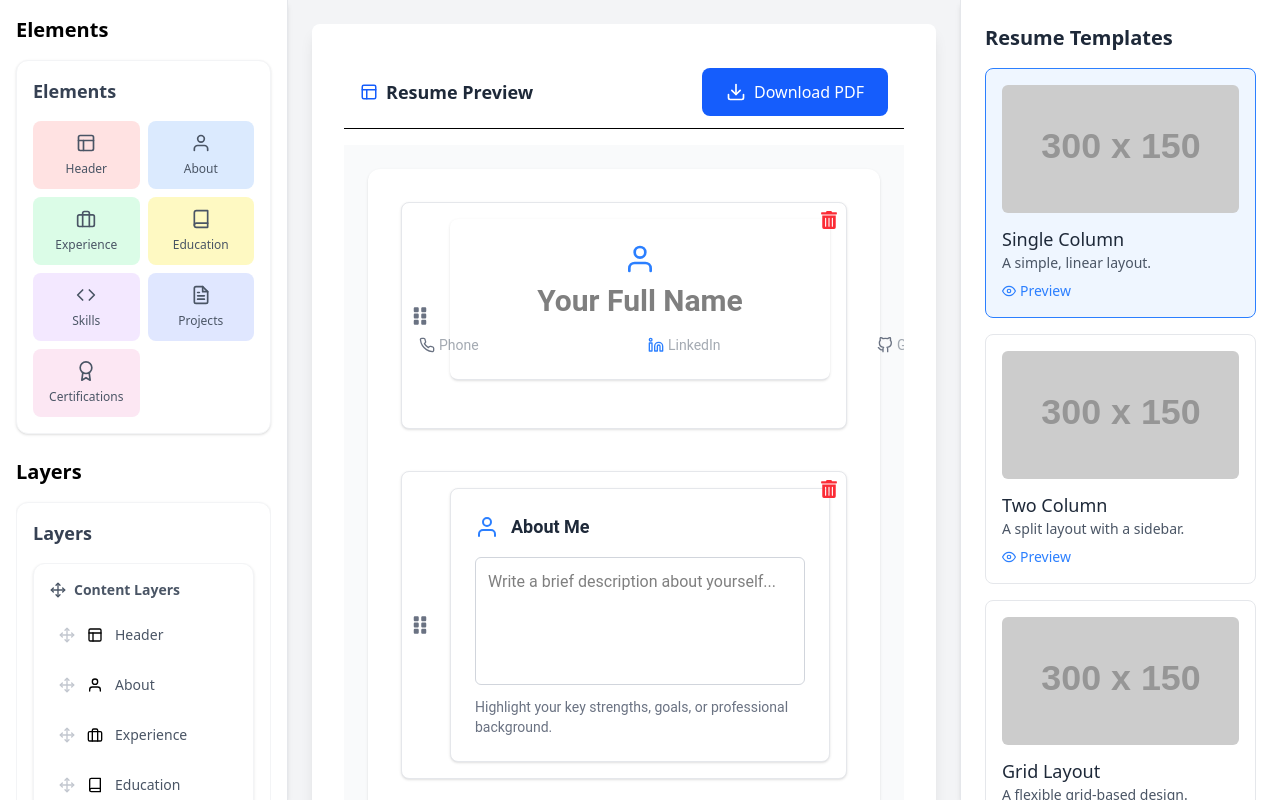
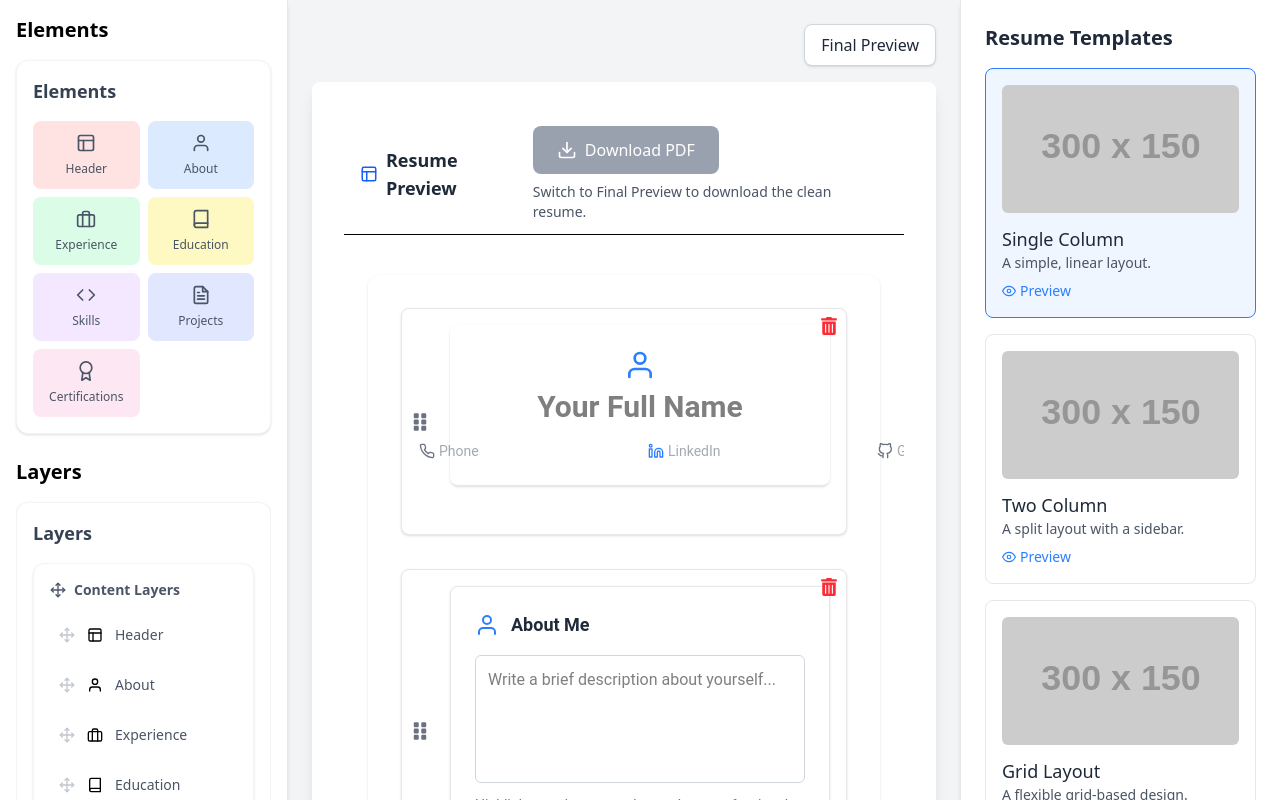
Before and after one commit to rajatsharmaji/resume-builder-surface, a React (Vite) app: page / in a window 1280 px wide. Built offline with nearby package versions, Linux system fonts and the light colour scheme.

Commit message:
fix: preview mode added for about section

```diff
--- a/src/components/AboutSection.jsx
+++ b/src/components/AboutSection.jsx
@@ -1,38 +1,49 @@
-// src/components/AboutSection.jsx
-import { useContext } from "react";
+import { useContext, useState } from "react";
 import PropTypes from "prop-types";
-import { FiUser } from "react-icons/fi"; // Import an icon for visual appeal
+import { FiUser } from "react-icons/fi";
 import { ResumeContext } from "../context/resume-context";
 
-const AboutSection = ({ sectionId }) => {
+const AboutSection = ({ sectionId, finalMode = false }) => {
   const { sectionsData, updateSectionContent } = useContext(ResumeContext);
+  const initialValue = sectionsData[sectionId]?.content.about || "";
+  const [about, setAbout] = useState(initialValue);
 
-  // Retrieve the 'about' content for this section
-  const about = sectionsData[sectionId]?.content.about || "";
+  // Update local state on each keystroke without updating context immediately.
+  const handleChange = (e) => {
+    setAbout(e.target.value);
+  };
 
+  // When the user leaves the textarea (onBlur), update the global context.
+  const handleBlur = () => {
+    updateSectionContent(sectionId, { about });
+  };
+
+  if (finalMode) {
+    // Render a clean, minimal version for the final resume
+    return (
+      <div className="mb-4">
+        <h3 className="text-xl font-semibold text-gray-800 mb-2">About Me</h3>
+        <p className="text-gray-700 whitespace-pre-wrap">{about}</p>
+      </div>
+    );
+  }
+
+  // Render the editable version with borders, textarea, etc.
   return (
-    <div className="border border-gray-200 rounded-lg p-6 bg-white shadow-sm">
-      {/* Header with Icon */}
+    <div className="border border-gray-200 rounded-lg p-6 bg-white shadow-sm mb-4">
       <div className="flex items-center gap-3 mb-4">
         <FiUser size={24} className="text-blue-500" />
         <h3 className="text-lg font-semibold text-gray-800">About Me</h3>
       </div>
-
-      {/* Textarea for User Input */}
       <textarea
         placeholder="Write a brief description about yourself..."
         className="block w-full h-32 p-3 border border-gray-300 rounded-md focus:outline-none focus:ring-2 focus:ring-blue-500 focus:border-transparent resize-none"
         value={about}
-        onChange={(e) =>
-          updateSectionContent(sectionId, { about: e.target.value })
-        }
+        onChange={handleChange}
+        onBlur={handleBlur}
       />
-
-      {/* Helper Text */}
-      <div className="mt-3 text-sm text-gray-500 flex items-center gap-2">
-        <span>
-          Highlight your key strengths, goals, or professional background.
-        </span>
+      <div className="mt-3 text-sm text-gray-500">
+        Highlight your key strengths, goals, or professional background.
       </div>
     </div>
   );
@@ -40,6 +51,7 @@ const AboutSection = ({ sectionId }) => {
 
 AboutSection.propTypes = {
   sectionId: PropTypes.number.isRequired,
+  finalMode: PropTypes.bool,
 };
 
 export default AboutSection;
--- a/src/components/DownloadButton.jsx
+++ b/src/components/DownloadButton.jsx
@@ -5,7 +5,12 @@ import jsPDF from "jspdf";
 import { parse, formatHex } from "culori";
 import domtoimage from "dom-to-image";
 
-const DownloadButton = ({ children, contentRef, className }) => {
+const DownloadButton = ({
+  children,
+  contentRef,
+  className,
+  disableDownload,
+}) => {
   const [isLoading, setIsLoading] = useState(false);
   const [error, setError] = useState(null);
 
@@ -49,9 +54,6 @@ const DownloadButton = ({ children, contentRef, className }) => {
       const clone = contentRef.current.cloneNode(true);
       prepareClonedContent(clone);
 
-      // Debugging: Log the processed HTML
-      console.log(clone.outerHTML);
-
       // Create a temporary container for rendering
       const tempContainer = document.createElement("div");
       tempContainer.style.cssText = "position: fixed; left: -9999px;";
@@ -74,7 +76,6 @@ const DownloadButton = ({ children, contentRef, className }) => {
     }
   };
 
-  // Update generatePDF to accept a data URL instead of a canvas
   const generatePDF = async (dataUrl) => {
     const pdf = new jsPDF("p", "mm", "a4");
     const pageWidth = pdf.internal.pageSize.getWidth();
@@ -99,8 +100,12 @@ const DownloadButton = ({ children, contentRef, className }) => {
     <div className="relative">
       <button
         onClick={handleDownload}
-        disabled={isLoading}
-        className={`inline-flex items-center gap-2 px-6 py-3 font-medium text-white bg-blue-600 rounded-lg hover:bg-blue-700 transition-colors ${className}`}
+        disabled={isLoading || disableDownload}
+        className={`inline-flex items-center gap-2 px-6 py-3 font-medium text-white rounded-lg transition-colors ${
+          disableDownload
+            ? "bg-gray-400 cursor-not-allowed"
+            : "bg-blue-600 hover:bg-blue-700"
+        } ${className}`}
       >
         {isLoading ? (
           <FiLoader className="animate-spin" />
@@ -109,6 +114,11 @@ const DownloadButton = ({ children, contentRef, className }) => {
         )}
         {children || "Download PDF"}
       </button>
+      {disableDownload && (
+        <p className="mt-2 text-sm text-gray-600">
+          Switch to Final Preview to download the clean resume.
+        </p>
+      )}
       {error && <p className="mt-2 text-sm text-red-600">{error}</p>}
     </div>
   );
@@ -119,6 +129,7 @@ DownloadButton.propTypes = {
   contentRef: PropTypes.shape({ current: PropTypes.instanceOf(Element) })
     .isRequired,
   className: PropTypes.string,
+  disableDownload: PropTypes.bool,
 };
 
 export default DownloadButton;
--- a/src/components/DraggableSection.jsx
+++ b/src/components/DraggableSection.jsx
@@ -1,6 +1,6 @@
 /* eslint-disable react/prop-types */
 // src/components/DraggableSection.jsx
-import { FaTrashAlt, FaGripVertical } from "react-icons/fa"; // Use FaTrashAlt for a cleaner trash icon
+import { FaTrashAlt, FaGripVertical } from "react-icons/fa";
 import HeaderSection from "./HeaderSection";
 import FooterSection from "./FooterSection";
 import EducationSection from "./EducationSection";
@@ -10,6 +10,7 @@ import AboutSection from "./AboutSection";
 import ProjectsSection from "./ProjectsSection";
 import CertificationsSection from "./CertificationsSection";
 
+// Map section "type" to the actual component
 const sectionComponents = {
   header: HeaderSection,
   footer: FooterSection,
@@ -21,9 +22,16 @@ const sectionComponents = {
   certifications: CertificationsSection,
 };
 
-const DraggableSection = ({ section, index, moveSection, removeSection }) => {
+const DraggableSection = ({
+  section,
+  index,
+  moveSection,
+  removeSection,
+  finalMode = false, // default false
+}) => {
   const Component = sectionComponents[section.type];
 
+  // Drag & drop only needed in edit mode
   const handleDragStart = (e) => {
     e.dataTransfer.setData("text/plain", section.id);
   };
@@ -34,35 +42,50 @@ const DraggableSection = ({ section, index, moveSection, removeSection }) => {
     moveSection(draggedId, index);
   };
 
+  // If finalMode, skip drag handle, delete icon, and fancy card styling
+  if (finalMode) {
+    return (
+      <div className="mb-4">
+        {Component ? (
+          <Component sectionId={section.id} finalMode />
+        ) : (
+          <p className="text-gray-500">Unknown Section Type</p>
+        )}
+      </div>
+    );
+  }
+
+  // Edit mode: show borders, drag handle, and trash icon
   return (
     <div
       draggable
       onDragStart={handleDragStart}
       onDrop={handleDrop}
       onDragOver={(e) => e.preventDefault()}
-      className="mb-4 border border-gray-200 rounded-lg p-4 bg-white shadow-sm relative transition-transform hover:shadow-md hover:-translate-y-1"
+      className="mb-4 border border-gray-200 rounded-lg p-4 bg-white shadow-sm
+                 relative transition-transform hover:shadow-md hover:-translate-y-1"
     >
-      {/* Drag Handle */}
+      {/* Drag handle */}
       <div
-        className="absolute top-1/2 left-2 transform -translate-y-1/2 cursor-grab text-gray-500 hover:text-gray-700"
+        className="absolute top-1/2 left-2 -translate-y-1/2 cursor-grab text-gray-500 hover:text-gray-700"
         title="Drag to reorder"
       >
         <FaGripVertical size={20} />
       </div>
 
-      {/* Delete Icon */}
+      {/* Delete icon */}
       <button
         onClick={() => removeSection(section.id)}
-        className="absolute top-2 right-2 text-red-500 hover:text-red-600 transition-colors duration-200 ease-in-out"
+        className="absolute top-2 right-2 text-red-500 hover:text-red-600 transition-colors duration-200"
         title="Delete section"
       >
-        <FaTrashAlt size={18} /> {/* Use FaTrashAlt for a cleaner look */}
+        <FaTrashAlt size={18} />
       </button>
 
-      {/* Render the section component */}
+      {/* Actual content */}
       <div className="pl-8">
         {Component ? (
-          <Component key={section.id} sectionId={section.id} />
+          <Component sectionId={section.id} finalMode={false} />
         ) : (
           <p className="text-gray-500">Unknown Section Type</p>
         )}
--- a/src/components/PreviewPanel.jsx
+++ b/src/components/PreviewPanel.jsx
@@ -16,7 +16,48 @@ const PreviewPanel = ({
   handleDrop,
   currentTemplate,
   customizations,
+  finalMode, // if true, show a clean final preview
 }) => {
+  /**
+   * SectionWrapper decides how each section is rendered.
+   * In finalMode, we skip borders and interactions entirely.
+   */
+  const SectionWrapper = ({ section, index }) => {
+    return (
+      <div
+        onContextMenu={(e) => {
+          // Only allow context menu if not in final mode
+          if (!finalMode) handleRightClick(e, section.id);
+        }}
+        className={
+          finalMode
+            ? "mb-4"
+            : "group relative hover:bg-gray-50 rounded-lg transition-all duration-200 border border-transparent hover:border-gray-200 mb-4"
+        }
+      >
+        <DraggableSection
+          section={section}
+          index={index}
+          finalMode={finalMode}
+          moveSection={moveSection}
+          removeSection={removeSection}
+        />
+      </div>
+    );
+  };
+
+  const EmptyColumnMessage = () => (
+    <div className="text-center p-6 bg-gray-50 rounded-lg border-2 border-dashed border-gray-200 text-gray-400">
+      Drag sections here to add content
+    </div>
+  );
+
+  /**
+   * Helper functions to render different layout templates:
+   * - Two-column
+   * - Grid
+   * - Single column
+   */
   const renderColumns = (leftTypes, rightTypes) => {
     const leftSections = sections.filter((s) => leftTypes.includes(s.type));
     const rightSections = sections.filter((s) => rightTypes.includes(s.type));
@@ -24,29 +65,14 @@ const PreviewPanel = ({
     return (
       <div className="grid grid-cols-1 md:grid-cols-2 gap-8">
         <div className="space-y-6">
-          {leftSections.map((section, index) => (
-            <SectionWrapper
-              key={section.id}
-              section={section}
-              index={index}
-              handleRightClick={handleRightClick}
-              moveSection={moveSection}
-              removeSection={removeSection}
-            />
+          {leftSections.map((section, i) => (
+            <SectionWrapper key={section.id} section={section} index={i} />
           ))}
           {leftSections.length === 0 && <EmptyColumnMessage />}
         </div>
-
         <div className="space-y-6">
-          {rightSections.map((section, index) => (
-            <SectionWrapper
-              key={section.id}
-              section={section}
-              index={index}
-              handleRightClick={handleRightClick}
-              moveSection={moveSection}
-              removeSection={removeSection}
-            />
+          {rightSections.map((section, i) => (
+            <SectionWrapper key={section.id} section={section} index={i} />
           ))}
           {rightSections.length === 0 && <EmptyColumnMessage />}
         </div>
@@ -56,46 +82,51 @@ const PreviewPanel = ({
 
   const renderGrid = () => (
     <div className="grid grid-cols-1 md:grid-cols-2 gap-4">
-      {sections.map((section, index) => (
-        <SectionWrapper
-          key={section.id}
-          section={section}
-          index={index}
-          handleRightClick={handleRightClick}
-          moveSection={moveSection}
-          removeSection={removeSection}
-        />
+      {sections.map((section, i) => (
+        <SectionWrapper key={section.id} section={section} index={i} />
       ))}
     </div>
   );
 
   const renderSingleColumn = () => (
     <div className="space-y-6">
-      {sections.map((section, index) => (
-        <SectionWrapper
-          key={section.id}
-          section={section}
-          index={index}
-          handleRightClick={handleRightClick}
-          moveSection={moveSection}
-          removeSection={removeSection}
-        />
+      {sections.map((section, i) => (
+        <SectionWrapper key={section.id} section={section} index={i} />
       ))}
     </div>
   );
 
   return (
     <div className="flex-1 flex flex-col gap-4 h-full">
-      {/* Header with Download Button */}
+      {/*
+        Top header bar:
+        - In edit mode, show "Resume Preview" + Download button (which can be disabled).
+        - In final mode, show a simpler header.
+      */}
+      {!finalMode && (
         <div className="flex items-center justify-between px-4 py-3 bg-white border-b">
           <h2 className="text-lg font-semibold flex items-center gap-2">
             <FiLayout className="text-blue-600" />
             <span className="text-gray-800">Resume Preview</span>
           </h2>
-        <DownloadButton contentRef={resumeRef} />
+          {/* Download button is disabled unless finalMode is toggled */}
+          <DownloadButton contentRef={resumeRef} disableDownload={!finalMode} />
         </div>
+      )}
 
-      {/* Preview Area */}
+      {finalMode && (
+        <div className="px-4 py-3 bg-white border-b">
+          <h2 className="text-lg font-semibold text-gray-800">
+            Final Resume Preview
+          </h2>
+          {/* If you want the download button visible in final mode, show it here: */}
+          <div className="mt-2">
+            <DownloadButton contentRef={resumeRef} disableDownload={false} />
+          </div>
+        </div>
+      )}
+
+      {/* Preview area */}
       <div
         className="flex-1 overflow-auto bg-gray-50 p-6"
         onDragOver={(e) => e.preventDefault()}
@@ -111,7 +142,8 @@ const PreviewPanel = ({
           ref={resumeRef}
           className="mx-auto max-w-4xl bg-white rounded-xl shadow-sm p-8 transition-all duration-300"
         >
-          {contextMenu && (
+          {/* Context Menu only in edit mode */}
+          {contextMenu && !finalMode && (
             <ContextMenu
               x={contextMenu.x}
               y={contextMenu.y}
@@ -120,6 +152,7 @@ const PreviewPanel = ({
             />
           )}
 
+          {/* Render based on the chosen template */}
           {currentTemplate === "two-column"
             ? renderColumns(
                 ["header", "about", "skills"],
@@ -134,27 +167,6 @@ const PreviewPanel = ({
   );
 };
 
-// Helper components
-const SectionWrapper = ({ section, index, handleRightClick, ...props }) => (
-  <div
-    onContextMenu={(e) => handleRightClick(e, section.id)}
-    className="group relative hover:bg-gray-50 rounded-lg transition-all duration-200 border border-transparent hover:border-gray-200"
-  >
-    <DraggableSection
-      section={section}
-      index={index}
-      {...props}
-      className="p-4 hover:bg-opacity-50 transition-colors"
-    />
-  </div>
-);
-
-const EmptyColumnMessage = () => (
-  <div className="text-center p-6 bg-gray-50 rounded-lg border-2 border-dashed border-gray-200 text-gray-400">
-    Drag sections here to add content
-  </div>
-);
-
 PreviewPanel.propTypes = {
   resumeRef: PropTypes.object.isRequired,
   sections: PropTypes.array.isRequired,
@@ -167,10 +179,11 @@ PreviewPanel.propTypes = {
   currentTemplate: PropTypes.string.isRequired,
   customizations: PropTypes.shape({
     font: PropTypes.string,
-    fontSize: PropTypes.number,
+    fontSize: PropTypes.oneOfType([PropTypes.number, PropTypes.string]),
     textColor: PropTypes.string,
     backgroundColor: PropTypes.string,
   }).isRequired,
+  finalMode: PropTypes.bool.isRequired,
 };
 
 export default PreviewPanel;
--- a/src/pages/ResumeBuilder.jsx
+++ b/src/pages/ResumeBuilder.jsx
@@ -21,11 +21,14 @@ const ResumeBuilder = () => {
   const [currentTemplate, setCurrentTemplate] = useState("single-column");
   const [customizations, setCustomizations] = useState({
     font: "Roboto",
-    fontSize: "16px",
+    fontSize: 16, // using a number for simplicity
     primaryColor: "#007BFF",
     secondaryColor: "#F8F9FA",
     spacing: "1rem",
+    textColor: "#000000",
+    backgroundColor: "#ffffff",
   });
+  const [isFinalPreview, setIsFinalPreview] = useState(false);
   const resumeRef = useRef(null);
 
   // Define section types for the Elements Panel
@@ -88,6 +91,27 @@ const ResumeBuilder = () => {
     }));
   };
 
+  // Handle drop for adding sections
+  const handleDrop = (e) => {
+    e.preventDefault();
+    const sectionId = e.dataTransfer.getData("sectionId");
+    if (!sectionId) return;
+    const previewRect = resumeRef.current.getBoundingClientRect();
+    const dropY = e.clientY - previewRect.top;
+    const sectionNodes = Array.from(resumeRef.current.children);
+    let insertIndex = sections.length;
+    for (let i = 0; i < sectionNodes.length; i++) {
+      const node = sectionNodes[i];
+      const nodeRect = node.getBoundingClientRect();
+      const nodeMidpoint = nodeRect.top - previewRect.top + nodeRect.height / 2;
+      if (dropY < nodeMidpoint) {
+        insertIndex = i;
+        break;
+      }
+    }
+    addSection(sectionId, insertIndex);
+  };
+
   return (
     <div className="min-h-screen bg-gray-100 font-sans flex">
       {/* Left Panel */}
@@ -114,30 +138,20 @@ const ResumeBuilder = () => {
 
       {/* Middle Panel: Resume Preview */}
       <div className="flex-1 h-screen overflow-y-auto p-6">
+        {/* Toggle button for switching preview mode */}
+        <div className="flex justify-end mb-4">
+          <button
+            onClick={() => setIsFinalPreview((prev) => !prev)}
+            className="px-4 py-2 rounded-lg border border-gray-300 bg-white shadow-sm text-gray-800 hover:bg-gray-100 transition-colors"
+          >
+            {isFinalPreview ? "Edit Mode" : "Final Preview"}
+          </button>
+        </div>
         <div
           className="bg-white p-8 rounded-lg shadow-lg mx-auto"
           style={{ maxWidth: "800px" }}
           onDragOver={(e) => e.preventDefault()}
-          onDrop={(e) => {
-            e.preventDefault();
-            const sectionId = e.dataTransfer.getData("sectionId");
-            if (!sectionId) return;
-            const previewRect = resumeRef.current.getBoundingClientRect();
-            const dropY = e.clientY - previewRect.top;
-            const sectionNodes = Array.from(resumeRef.current.children);
-            let insertIndex = sections.length;
-            for (let i = 0; i < sectionNodes.length; i++) {
-              const node = sectionNodes[i];
-              const nodeRect = node.getBoundingClientRect();
-              const nodeMidpoint =
-                nodeRect.top - previewRect.top + nodeRect.height / 2;
-              if (dropY < nodeMidpoint) {
-                insertIndex = i;
-                break;
-              }
-            }
-            addSection(sectionId, insertIndex);
-          }}
+          onDrop={handleDrop}
         >
           <PreviewPanel
             resumeRef={resumeRef}
@@ -148,10 +162,14 @@ const ResumeBuilder = () => {
             setContextMenu={setContextMenu}
             handleRightClick={(e, id) => {
               e.preventDefault();
-              setContextMenu({ x: e.pageX, y: e.pageY, sectionId: id });
+              if (!isFinalPreview) {
+                setContextMenu({ x: e.pageX, y: e.pageY, sectionId: id });
+              }
             }}
+            handleDrop={handleDrop}
             currentTemplate={currentTemplate}
             customizations={customizations}
+            finalMode={isFinalPreview}
           />
         </div>
       </div>
```
Lines whose indentation alone changed are shown as unchanged.
